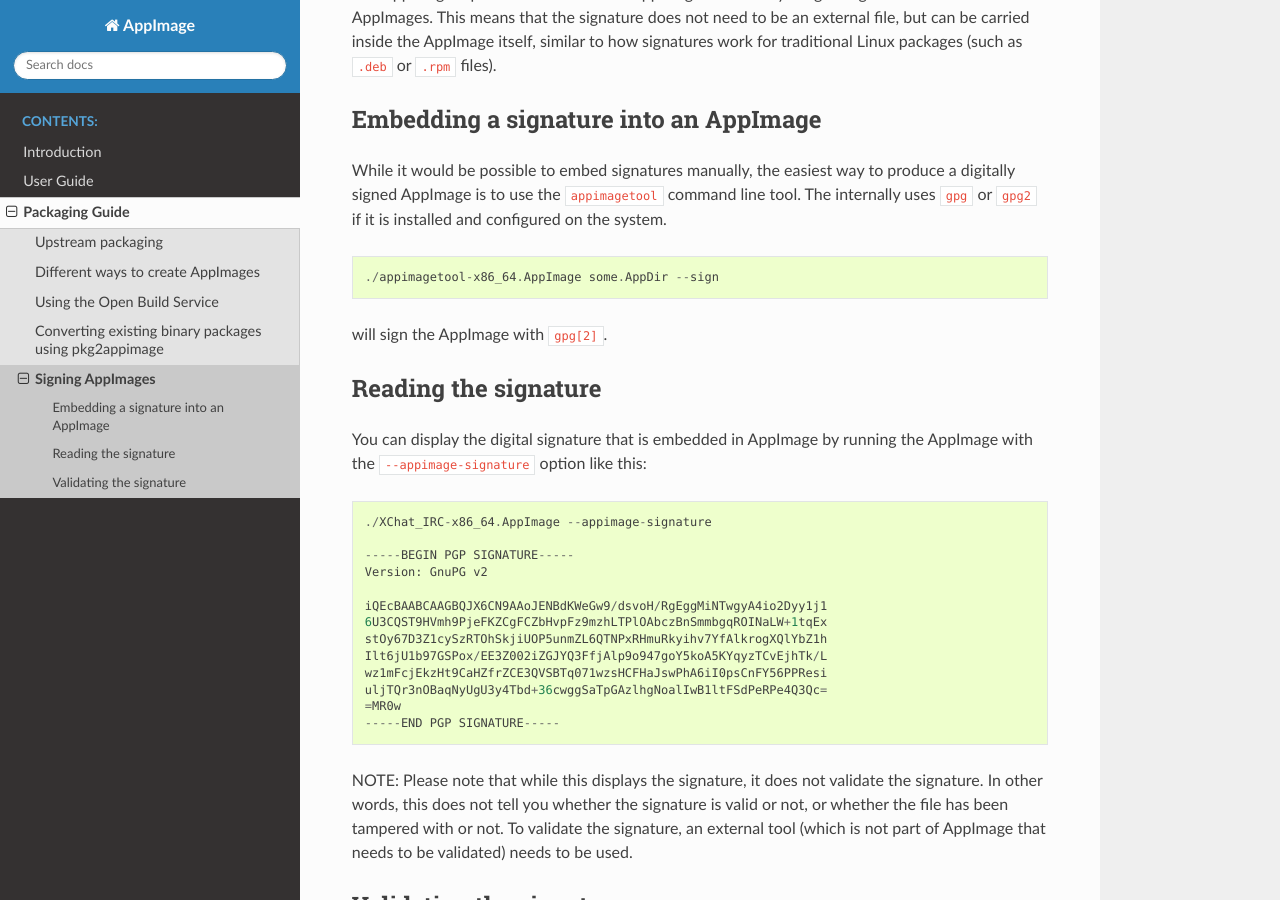
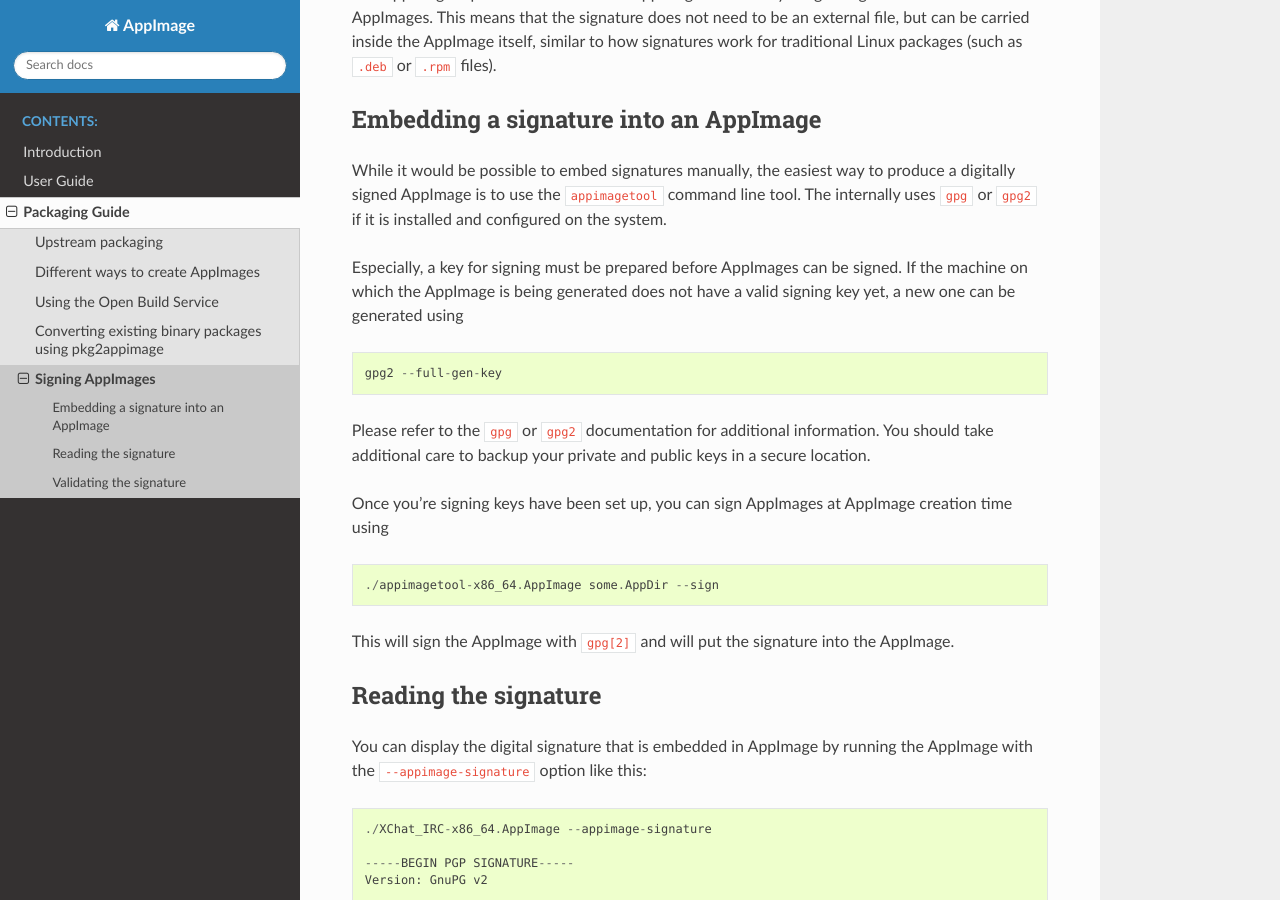
Before and after one commit to AppImage/docs.appimage.org, a Sphinx documentation site: the page built from source/packaging-guide/signing.md, in a window 1280 px wide and 900 px high, scrolled down 274 px. Built offline with Sphinx 7.4.7 and the Read the Docs theme 2.0.0, drawn with Linux system fonts in a browser that asks for light colours; pages that are not in the unit, such as notebooks, are missing from menus.

Commit message:
Update signing.md

````diff
--- a/source/packaging-guide/signing.md
+++ b/source/packaging-guide/signing.md
@@ -8,11 +8,22 @@
 
 While it would be possible to embed signatures manually, the easiest way to produce a digitally signed AppImage is to use the `appimagetool` command line tool. The internally uses `gpg` or `gpg2` if it is installed and configured on the system.
 
+
+Especially, a key for signing must be prepared before AppImages can be signed. If the machine on which the AppImage is being generated does not have a valid signing key yet, a new one can be generated using
+
+```
+gpg2 --full-gen-key
+```
+
+Please refer to the `gpg` or `gpg2` documentation for additional information. You should take additional care to backup your private and public keys in a secure location.
+
+Once you're signing keys have been set up, you can sign AppImages at AppImage creation time using
+
 ```
 ./appimagetool-x86_64.AppImage some.AppDir --sign
 ```
 
-will sign the AppImage with `gpg[2]`.
+This will sign the AppImage with `gpg[2]` and will put the signature into the AppImage.
 
 ## Reading the signature
 
````
